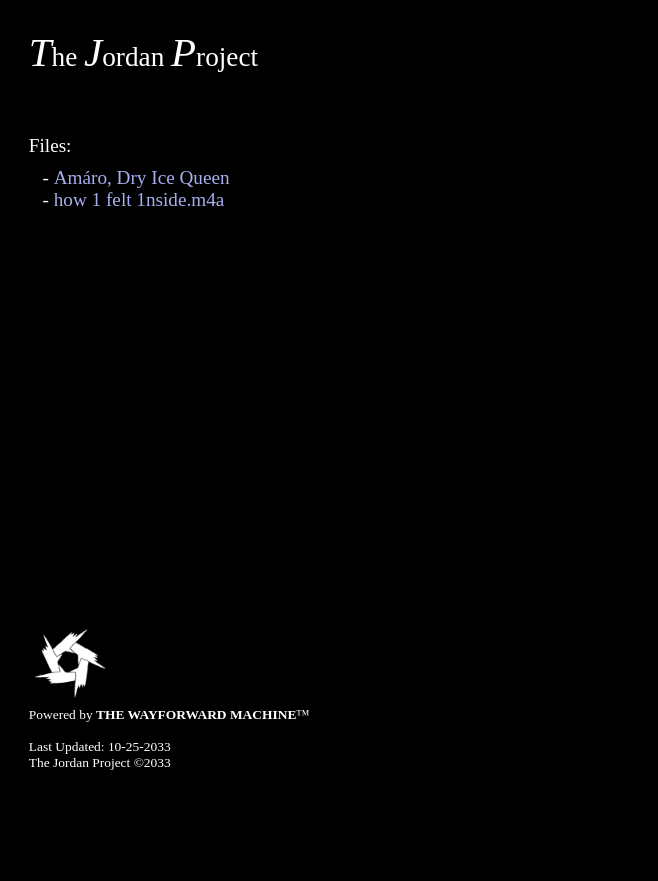
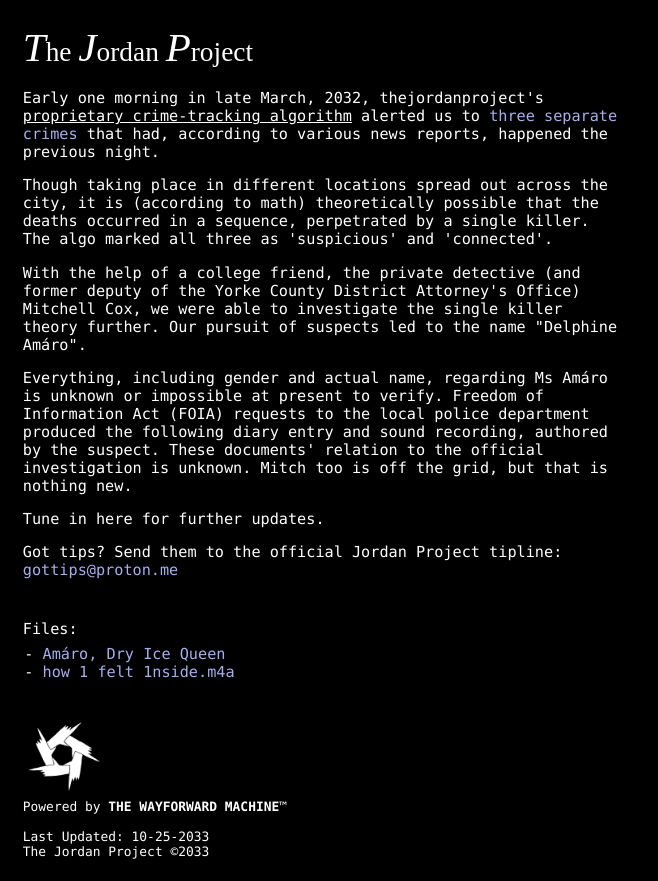
Before and after one commit to goodpileus/jordan-project, a plain HTML site: page index.html in a window 1280 px wide. Shown: the whole page, without its empty margins (0-658 px from the left). Before the commit the page ends 800 px from the top, so only its background shows below. Drawn offline with Linux system fonts and the light colour scheme; a web font is replaced by a local one.

Commit message:
clipping and context

```diff
--- a/index.html
+++ b/index.html
@@ -16,7 +16,21 @@
 
   <h1><em>T</em>he <em>J</em>ordan <em>P</em>roject</h1>
 
-  <div class="construction">UNDER CONSTRUCTION</div>
+  <!-- <div class="construction">UNDER CONSTRUCTION</div> -->
+
+  <!-- <br> -->
+
+  <p>Early one morning in late March, 2032, thejordanproject's <u>proprietary crime-tracking algorithm</u> alerted us to <a href="files/freeman-widow.gif">three separate crimes</a> that had, according to various news reports, happened the previous night.</p>
+
+  <p>Though taking place in different locations spread out across the city, it is (according to math) theoretically possible that the deaths occurred in a sequence, perpetrated by a single killer.  The algo marked all three as 'suspicious' and 'connected'.</p>
+
+  <p>With the help of a college friend, the private detective (and former deputy of the Yorke County District Attorney's Office) Mitchell Cox, we were able to investigate the single killer theory further.  Our pursuit of suspects led to the name "Delphine Amáro".</p>
+
+  <p>Everything, including gender and actual name, regarding Ms Amáro is unknown or impossible at present to verify.  Freedom of Information Act (FOIA) requests to the local police department produced the following diary entry and sound recording, authored by the suspect.  These documents' relation to the official investigation is unknown.  Mitch too is off the grid, but that is nothing new.</p>
+
+  <p>Tune in here for further updates.</p>
+
+  <p>Got tips?  Send them to the official Jordan Project tipline: <a href="mailto:gottips@proton.me">gottips@proton.me</a></p>
 
   <br>
 
@@ -25,6 +39,8 @@
     <li><a href="dry-ice-queen/index.html">Amáro, Dry Ice Queen</a></li>
     <li><a href="files/how-1-felt-1ns1de.m4a">how 1 felt 1nside.m4a</a></li>
   </ul>
+
+  <br>
 
   <div class="footer">
     <img src="img/wayforward-white.gif" class="forward-logo" alt="Wayforward Machine logo, in the center are 5 interlocking hands with pointer fingers pointing out">
@@ -36,8 +52,6 @@
       <br>
       The Jordan Project ©2033
     </div>
-
-
   </div>
 
 
--- a/main.css
+++ b/main.css
@@ -12,7 +12,8 @@
 }
 
 html {
-  font-size: 1.2rem;
+  font-size: .95rem;
+  font-family: "consolas", monospace;
 }
 
 body {
@@ -20,6 +21,7 @@ body {
     background:black;
     color:white;
     /* font-family: "adobe-caslon-pro", serif; */
+    /* font-size: .8rem; */
 }
 
 img {
@@ -28,6 +30,7 @@ img {
 
 p {
   margin-bottom:.5rem;
+  max-width:600px;
 }
 
 ul {
@@ -54,8 +57,9 @@ a:visited {
 }
 
 h1 {
-  font-size: 1.42rem;
+  font-size: 1.8rem;
   font-weight: normal;
+  font-family: serif;
 }
 
 .construction {
@@ -89,7 +93,7 @@ h1 {
 }
 
 .footer {
-  position: fixed;
+  /* position: fixed; */
   bottom:1.5rem;
   left:1.5rem;
 }
@@ -99,5 +103,5 @@ h1 {
 }
 
 .sub {
-  font-size: 70%;
+  font-size: 85%;
 }
```
Also changed, not shown: files/freeman-widow.gif (added).
